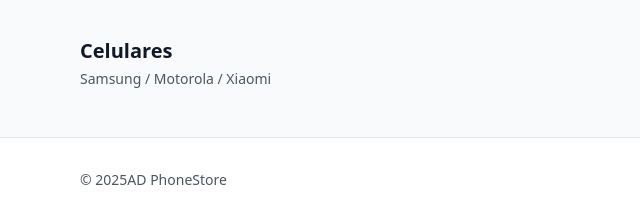
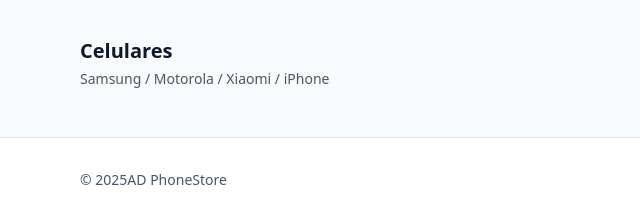
Before and after one commit to BikeESports/PhoneStore, a plain HTML site: page index.html in a window 1280 px wide. Shown: the part 827-1046 px from the top of the page, 0-640 px from the left. Drawn offline with nearby package versions, Linux system fonts and the light colour scheme.

Commit message:
Update index.html

```diff
--- a/index.html
+++ b/index.html
@@ -99,7 +99,7 @@
   <!-- Colecciones -->
   <section id="celulares" class="max-w-6xl mx-auto px-4 pt-10">
     <h3 class="text-xl font-extrabold">Celulares</h3>
-    <p class="text-sm text-gray-600 mt-1">Samsung / Motorola / Xiaomi</p>
+    <p class="text-sm text-gray-600 mt-1">Samsung / Motorola / Xiaomi / iPhone</p>
   </section>
 
   <footer class="border-t bg-white mt-12">
```
